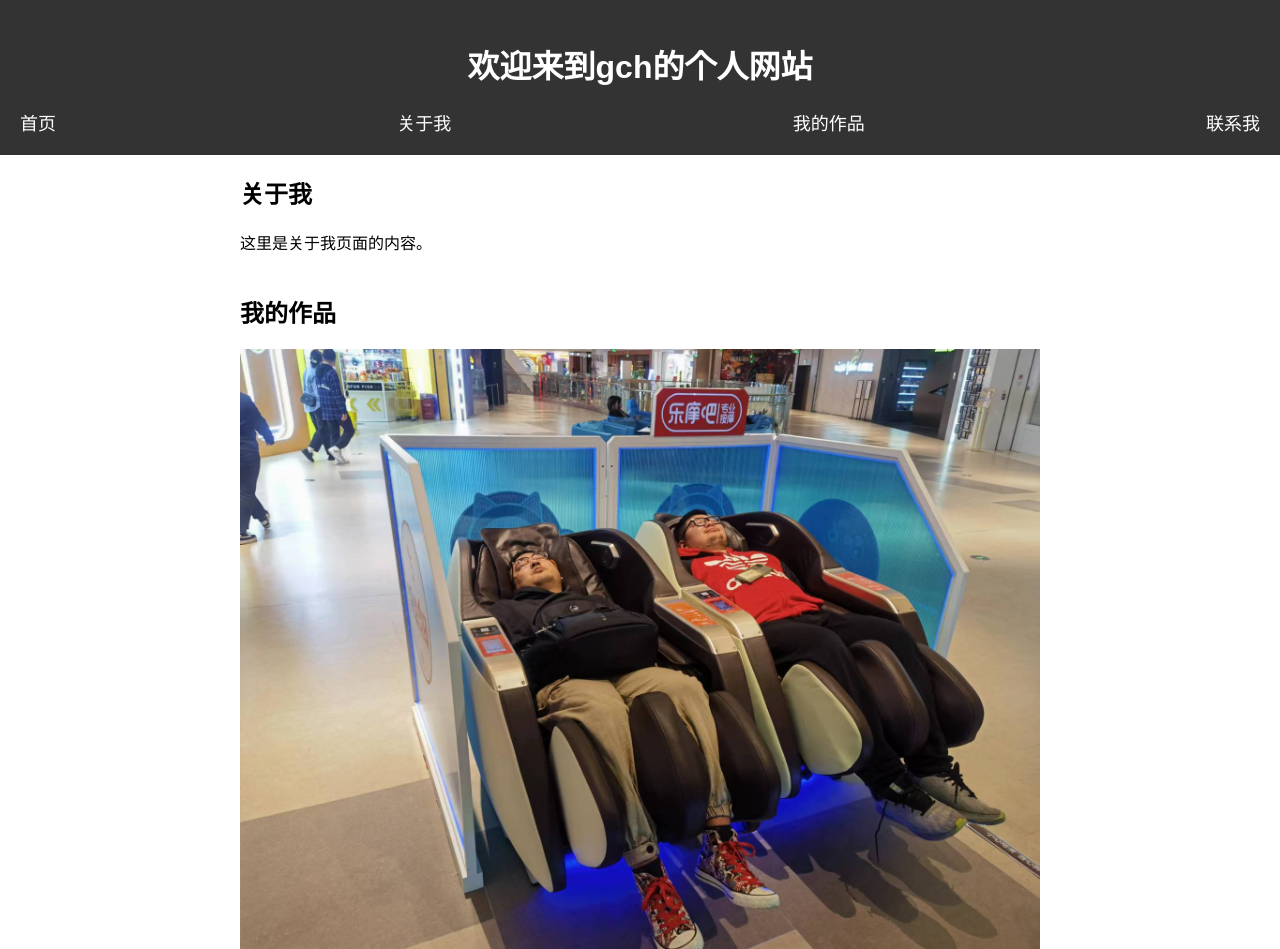
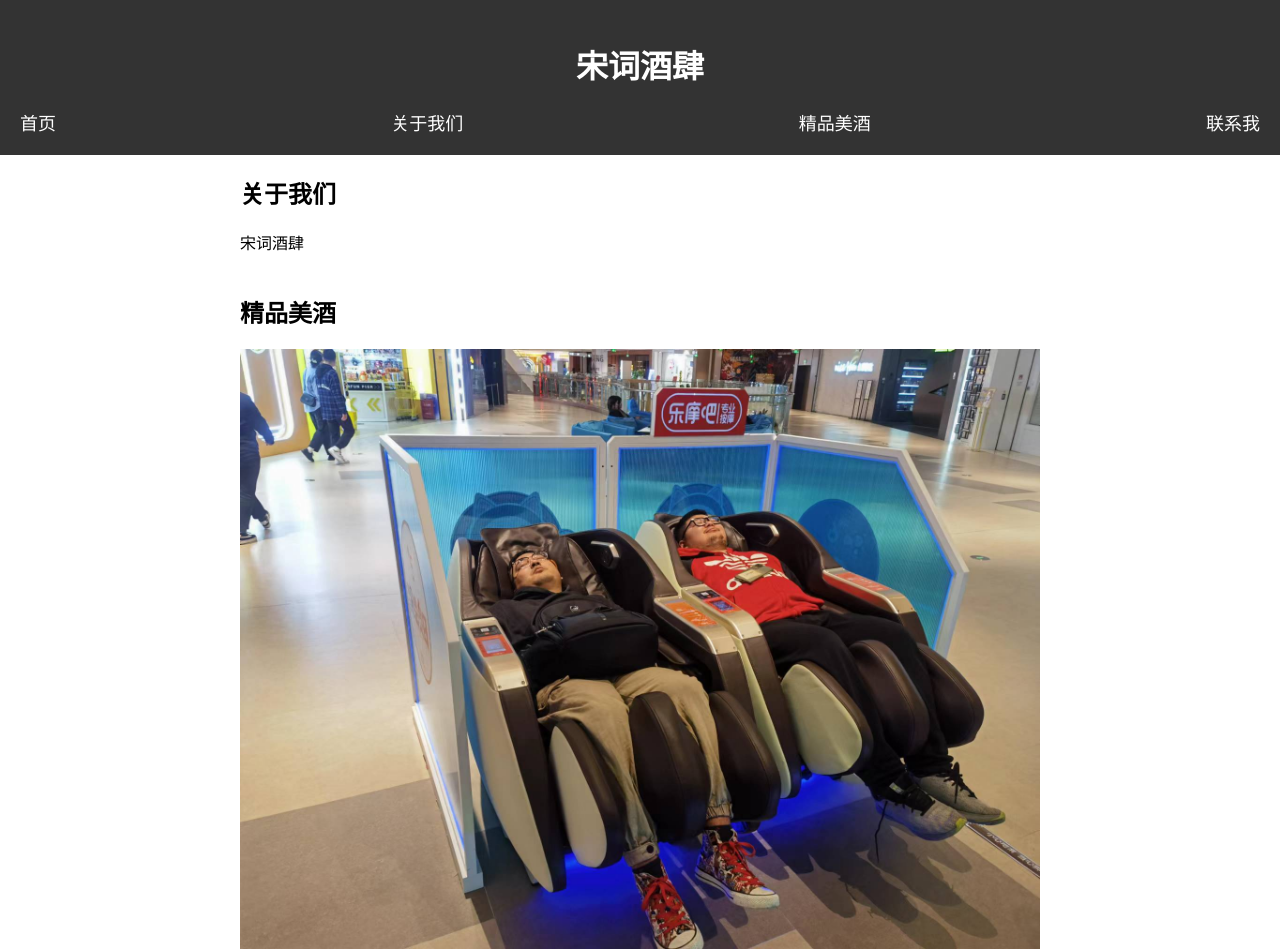
Before and after one commit to GoCHug/GoCHug.github.io, a plain HTML site: page index.html in a window 1280 px wide. Shown: the top 949 px of the page. Drawn offline with Linux system fonts and the light colour scheme.

Commit message:
宋词酒肆

```diff
--- a/index.html
+++ b/index.html
@@ -8,12 +8,12 @@
 <body>
 	<header>
 		<!--这里添加您的头部内容，比如网站名称、导航菜单等-->
-		<h1>欢迎来到gch的个人网站</h1>
+		<h1>宋词酒肆</h1>
 		<nav>
 			<ul>
 				<li><a href="#">首页</a></li>
-				<li><a href="#">关于我</a></li>
-				<li><a href="#">我的作品</a></li>
+				<li><a href="#">关于我们</a></li>
+				<li><a href="#">精品美酒</a></li>
 				<li><a href="#">联系我</a></li>
 			</ul>
 		</nav>
@@ -21,11 +21,11 @@
 	<main>
 		<!--这里添加您的主要内容-->
 		<section>
-			<h2>关于我</h2>
-			<p>这里是关于我页面的内容。</p>
+			<h2>关于我们</h2>
+			<p>宋词酒肆</p>
 		</section>
 		<section>
-			<h2>我的作品</h2>
+			<h2>精品美酒</h2>
 			<!--这里添加您的作品，比如图片、视频、音频等-->
 			<img src="123.jpg">
 			<p>这里是我最新的作品。</p>
@@ -33,7 +33,7 @@
 	</main>
 	<footer>
 		<!--这里添加您的页脚内容，比如版权信息、社交媒体图标等-->
-		<p>版权所有 &copy; 2023，gch的个人网站。</p>
+		<p>版权所有 &copy; 2025，gch的个人网站。</p>
 	</footer>
 </body>
 </html>
```
